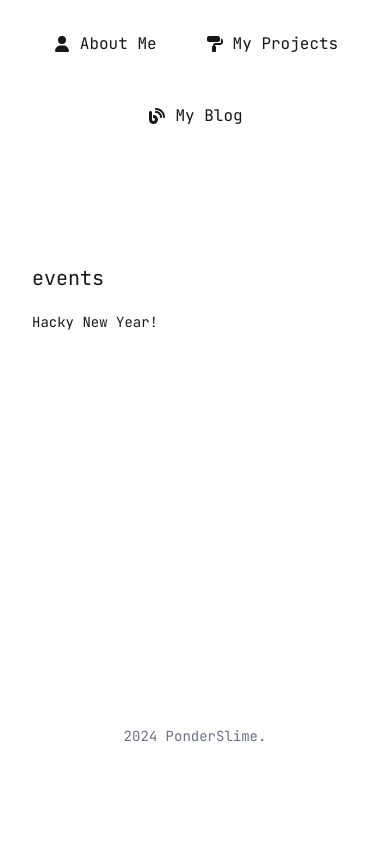
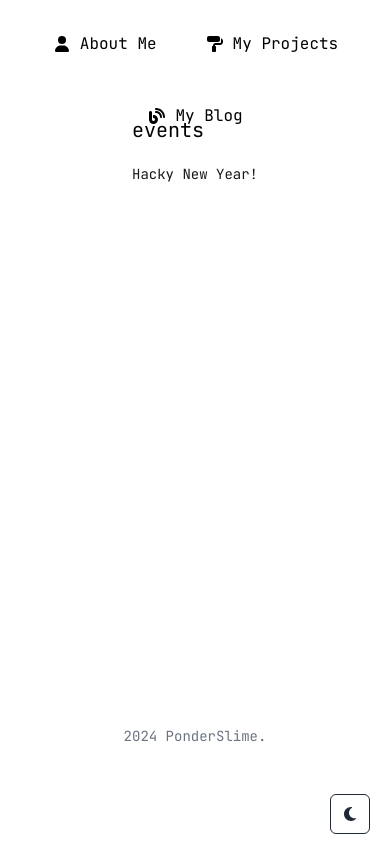
Before and after one commit to PonderSlime/ponderslime.click, a Next.js app in the folder ponderslime.click/: page /blog in a window 390 px wide. Built offline with nearby package versions, Linux system fonts and the light colour scheme.

Commit message:
added a theme toggle!

```diff
--- a/ponderslime.click/app/blog/(main)/page.tsx
+++ b/ponderslime.click/app/blog/(main)/page.tsx
@@ -15,7 +15,8 @@ export default function Projects() {
     return (
         <div className="grid grid-rows-[20px_1fr_20px] gap-16 grid-cols-1 items-center justify-items-center min-h-screen p-8 pb-20 sm:p-20 font-[family-name:var(--font-jetbrains-mono)] bg-white dark:bg-slate-900">
             <GlobalHeader />
-            <main className="w-full">
+            <main className="w-full h-full">
+                <div className="flex flex-col gap-2 items-center sm:items-start">
                     {articles !== null && Object.keys(articles).map(article => (
                         <ArticleListItem
                             category={article}
@@ -23,6 +24,7 @@ export default function Projects() {
                             key={article}
                         />
                     ))}
+                </div>
             </main>
             <GlobalFooter />
         </div>
--- a/ponderslime.click/app/blog/[slug]/page.tsx
+++ b/ponderslime.click/app/blog/[slug]/page.tsx
@@ -18,7 +18,7 @@ const Article = async ({params}: { params: Promise<Params> }) => {
                 </Link>
                 <p className="">{articleData.date.toString()}</p>
             </div>
-            <article className="indent-8 w-2/6 text-left article" dangerouslySetInnerHTML={{__html: articleData.contentHtml }}/>
+            <article className="indent-8 lg:w-2/6 w-full text-left article" dangerouslySetInnerHTML={{__html: articleData.contentHtml }}/>
         </div>
     )
 }
--- a/ponderslime.click/app/input.css
+++ b/ponderslime.click/app/input.css
@@ -3,21 +3,7 @@
 @tailwind utilities;
 
 :root {
-  --background: #ffffff;
-  --foreground: #171717;
-}
-
-@media (prefers-color-scheme: dark) {
-  :root {
-    --background: #0a0a0a;
-    --foreground: #ededed;
-  }
-}
-
-body {
-  color: var(--foreground);
-  background: var(--background);
-  font-family: Arial, Helvetica, sans-serif;
+  transition: background-color 0.5s ease, color 0.5s ease;
 }
 
 .article {
@@ -45,3 +31,6 @@ body {
 .article > p > img {
   @apply w-1/2 mx-auto rounded-full
 }
+.article > a {
+  @apply text-amber-700
+}
--- a/ponderslime.click/app/layout.tsx
+++ b/ponderslime.click/app/layout.tsx
@@ -1,6 +1,8 @@
 import type { Metadata } from "next";
 import { Noto_Sans_Mono, Courier_Prime, JetBrains_Mono, IBM_Plex_Mono } from "next/font/google";
 import "./output.css";
+import ThemeProvider from "@/utils/theme-provider";
+import ThemeSwitcher from "@/components/theme-switcher";
 
 import { config } from '@fortawesome/fontawesome-svg-core'
 import '@fortawesome/fontawesome-svg-core/styles.css'
@@ -45,7 +47,14 @@ export default function RootLayout({
       <body
         className={`${jetBrainsMono.variable} antialiased`}
       >
-        {children}
+        <ThemeProvider
+          attribute="class"
+          defaultTheme="system"
+          enableSystem
+        >
+          <ThemeSwitcher />
+          {children}
+        </ThemeProvider>
       </body>
     </html>
   );
--- a/ponderslime.click/app/output.css
+++ b/ponderslime.click/app/output.css
@@ -558,6 +558,10 @@ video {
   pointer-events: none;
 }
 
+.fixed {
+  position: fixed;
+}
+
 .absolute {
   position: absolute;
 }
@@ -574,8 +578,16 @@ video {
   left: 0px;
 }
 
+.right-5 {
+  right: 1.25rem;
+}
+
 .z-10 {
   z-index: 10;
+}
+
+.z-\[10000000000\] {
+  z-index: 10000000000;
 }
 
 .row-start-1 {
@@ -611,6 +623,10 @@ video {
   display: grid;
 }
 
+.h-10 {
+  height: 2.5rem;
+}
+
 .h-4 {
   height: 1rem;
 }
@@ -627,12 +643,12 @@ video {
   min-height: 100vh;
 }
 
+.w-10 {
+  width: 2.5rem;
+}
+
 .w-2\/3 {
   width: 66.666667%;
-}
-
-.w-2\/6 {
-  width: 33.333333%;
 }
 
 .w-4 {
@@ -641,18 +657,6 @@ video {
 
 .w-full {
   width: 100%;
-}
-
-.w-3\/6 {
-  width: 50%;
-}
-
-.w-1\/6 {
-  width: 16.666667%;
-}
-
-.w-1\/2 {
-  width: 50%;
 }
 
 .min-w-\[200px\] {
@@ -665,6 +669,12 @@ video {
 
 .max-w-screen-xl {
   max-width: 1280px;
+}
+
+.scale-100 {
+  --tw-scale-x: 1;
+  --tw-scale-y: 1;
+  transform: translate(var(--tw-translate-x), var(--tw-translate-y)) rotate(var(--tw-rotate)) skewX(var(--tw-skew-x)) skewY(var(--tw-skew-y)) scaleX(var(--tw-scale-x)) scaleY(var(--tw-scale-y));
 }
 
 .grid-cols-1 {
@@ -759,8 +769,21 @@ video {
   border-radius: 9999px;
 }
 
+.rounded-md {
+  border-radius: 0.375rem;
+}
+
 .rounded-xl {
   border-radius: 0.75rem;
+}
+
+.border {
+  border-width: 1px;
+}
+
+.border-gray-800 {
+  --tw-border-opacity: 1;
+  border-color: rgb(31 41 55 / var(--tw-border-opacity, 1));
 }
 
 .bg-black {
@@ -776,6 +799,10 @@ video {
 .bg-white {
   --tw-bg-opacity: 1;
   background-color: rgb(255 255 255 / var(--tw-bg-opacity, 1));
+}
+
+.p-2 {
+  padding: 0.5rem;
 }
 
 .p-4 {
@@ -876,6 +903,11 @@ video {
   color: rgb(107 114 128 / var(--tw-text-opacity, 1));
 }
 
+.text-gray-800 {
+  --tw-text-opacity: 1;
+  color: rgb(31 41 55 / var(--tw-text-opacity, 1));
+}
+
 .text-lime-600 {
   --tw-text-opacity: 1;
   color: rgb(101 163 13 / var(--tw-text-opacity, 1));
@@ -917,6 +949,10 @@ video {
   -moz-osx-font-smoothing: grayscale;
 }
 
+.opacity-100 {
+  opacity: 1;
+}
+
 .opacity-50 {
   opacity: 0.5;
 }
@@ -929,26 +965,22 @@ video {
   transition-duration: 150ms;
 }
 
+.transition-all {
+  transition-property: all;
+  transition-timing-function: cubic-bezier(0.4, 0, 0.2, 1);
+  transition-duration: 150ms;
+}
+
 .duration-150 {
   transition-duration: 150ms;
 }
 
-:root {
-  --background: #ffffff;
-  --foreground: #171717;
+.duration-300 {
+  transition-duration: 300ms;
 }
 
-@media (prefers-color-scheme: dark) {
-  :root {
-    --background: #0a0a0a;
-    --foreground: #ededed;
-  }
-}
-
-body {
-  color: var(--foreground);
-  background: var(--background);
-  font-family: Arial, Helvetica, sans-serif;
+:root {
+  transition: background-color 0.5s ease, color 0.5s ease;
 }
 
 .article {
@@ -1016,6 +1048,11 @@ body {
   border-radius: 9999px;
 }
 
+.article > a {
+  --tw-text-opacity: 1;
+  color: rgb(180 83 9 / var(--tw-text-opacity, 1));
+}
+
 .hover\:text-amber-700:hover {
   --tw-text-opacity: 1;
   color: rgb(180 83 9 / var(--tw-text-opacity, 1));
@@ -1035,6 +1072,48 @@ body {
 
 .hover\:opacity-75:hover {
   opacity: 0.75;
+}
+
+.focus\:outline-none:focus {
+  outline: 2px solid transparent;
+  outline-offset: 2px;
+}
+
+.focus\:ring-0:focus {
+  --tw-ring-offset-shadow: var(--tw-ring-inset) 0 0 0 var(--tw-ring-offset-width) var(--tw-ring-offset-color);
+  --tw-ring-shadow: var(--tw-ring-inset) 0 0 0 calc(0px + var(--tw-ring-offset-width)) var(--tw-ring-color);
+  box-shadow: var(--tw-ring-offset-shadow), var(--tw-ring-shadow), var(--tw-shadow, 0 0 #0000);
+}
+
+.focus\:ring-gray-200:focus {
+  --tw-ring-opacity: 1;
+  --tw-ring-color: rgb(229 231 235 / var(--tw-ring-opacity, 1));
+}
+
+.dark\:border-slate-300:is(.dark *) {
+  --tw-border-opacity: 1;
+  border-color: rgb(203 213 225 / var(--tw-border-opacity, 1));
+}
+
+.dark\:bg-slate-900:is(.dark *) {
+  --tw-bg-opacity: 1;
+  background-color: rgb(15 23 42 / var(--tw-bg-opacity, 1));
+}
+
+.dark\:text-gray-400:is(.dark *) {
+  --tw-text-opacity: 1;
+  color: rgb(156 163 175 / var(--tw-text-opacity, 1));
+}
+
+.dark\:text-white:is(.dark *) {
+  --tw-text-opacity: 1;
+  color: rgb(255 255 255 / var(--tw-text-opacity, 1));
+}
+
+@media not all and (min-width: 1024px) {
+  .max-lg\:bottom-2\.5 {
+    bottom: 0.625rem;
+  }
 }
 
 @media (min-width: 640px) {
@@ -1065,14 +1144,12 @@ body {
   }
 }
 
-@media (prefers-color-scheme: dark) {
-  .dark\:bg-slate-900 {
-    --tw-bg-opacity: 1;
-    background-color: rgb(15 23 42 / var(--tw-bg-opacity, 1));
+@media (min-width: 1024px) {
+  .lg\:top-1\/3 {
+    top: 33.333333%;
   }
 
-  .dark\:text-gray-400 {
-    --tw-text-opacity: 1;
-    color: rgb(156 163 175 / var(--tw-text-opacity, 1));
+  .lg\:w-2\/6 {
+    width: 33.333333%;
   }
 }
--- a/ponderslime.click/components/article-list-item.tsx
+++ b/ponderslime.click/components/article-list-item.tsx
@@ -12,13 +12,12 @@ const ArticleListItem = ({category, articles}: Props) => {
             <h2 className="text-xl">{category}</h2>
             <div className="flex flex-col gap-2.5 text-sm">
                 {articles.map((article, id) => (
-                        <Link href={`blog/${article.id}`} key={id} className="text-neutral-900 hover:text-amber-700 transition duration-150">
+                        <Link href={`blog/${article.id}`} key={id} className="text-neutral-900  dark:text-white hover:text-amber-700 transition duration-150">
                             {article.title}
                         </Link>
                     ))
                 }
             </div>
-
         </div>
     )
 }
--- /dev/null
+++ b/ponderslime.click/components/theme-switcher.tsx
@@ -0,0 +1,45 @@
+"use client"
+import { useTheme } from "next-themes"
+import { useEffect, useState } from "react"
+import { FontAwesomeIcon } from "@fortawesome/react-fontawesome";
+import { faSun, faMoon } from "@fortawesome/free-solid-svg-icons";
+
+const ThemeSwitcher = () => {
+    const [mounted, setMounted] = useState(false)
+
+    const {systemTheme, theme, setTheme} = useTheme()
+    const currentTheme = theme === "system" ? systemTheme : theme
+    useEffect(() => {
+        setMounted(true)
+    }, [])
+
+    if (!mounted) return null
+    console.log(currentTheme)
+    return (
+        <div className="fixed right-5 z-[10000000000] max-lg:bottom-2.5 lg:top-1/3">
+            <button onClick={() => setTheme(currentTheme === "dark" ? "light" : "dark")}
+                type="button"
+                className="flex h-10 w-10 p-2 items-center justify-center rounded-md border border-gray-800 text-gray-800 focus:outline-none focus:ring-0 focus:ring-gray-200 dark:border-slate-300 dark:text-white"
+            >
+                {currentTheme === "dark" ? (
+                    <FontAwesomeIcon
+                        icon={faSun}
+                        width={20}
+                        height={20}
+                        className="opacity-100 scale-100 transition-all duration-300"
+                    />
+                ) : (
+                    <FontAwesomeIcon
+                        icon={faMoon}
+                        width={20}
+                        height={20}
+                        className="opacity-100 scale-100 transition-all duration-300"
+                    />
+                )}
+            </button>
+
+        </div>
+    )
+}
+
+export default ThemeSwitcher
--- a/ponderslime.click/package.json
+++ b/ponderslime.click/package.json
@@ -18,6 +18,7 @@
     "moment": "^2.30.1",
     "motion": "^11.15.0",
     "next": "15.1.3",
+    "next-themes": "^0.4.4",
     "react": "^19.0.0",
     "react-dom": "^19.0.0",
     "remark": "^15.0.1",
--- a/ponderslime.click/tailwind.config.ts
+++ b/ponderslime.click/tailwind.config.ts
@@ -6,6 +6,7 @@ export default {
     "./components/**/*.{js,ts,jsx,tsx,mdx}",
     "./app/**/*.{js,ts,jsx,tsx,mdx}",
   ],
+  darkMode: 'class',
   theme: {
     extend: {
       colors: {
--- /dev/null
+++ b/ponderslime.click/utils/theme-provider.tsx
@@ -0,0 +1,8 @@
+"use client";
+import {ThemeProvider as NextThemesProvider, ThemeProviderProps} from "next-themes";
+export default function ThemeProvider({
+  children,
+  ...props
+}: ThemeProviderProps) {
+  return <NextThemesProvider {...props}>{children}</NextThemesProvider>;
+}
```
Also changed, not shown: 1 other file (tests, documents, lock files or other folders). Lines whose indentation alone changed are shown as unchanged.
